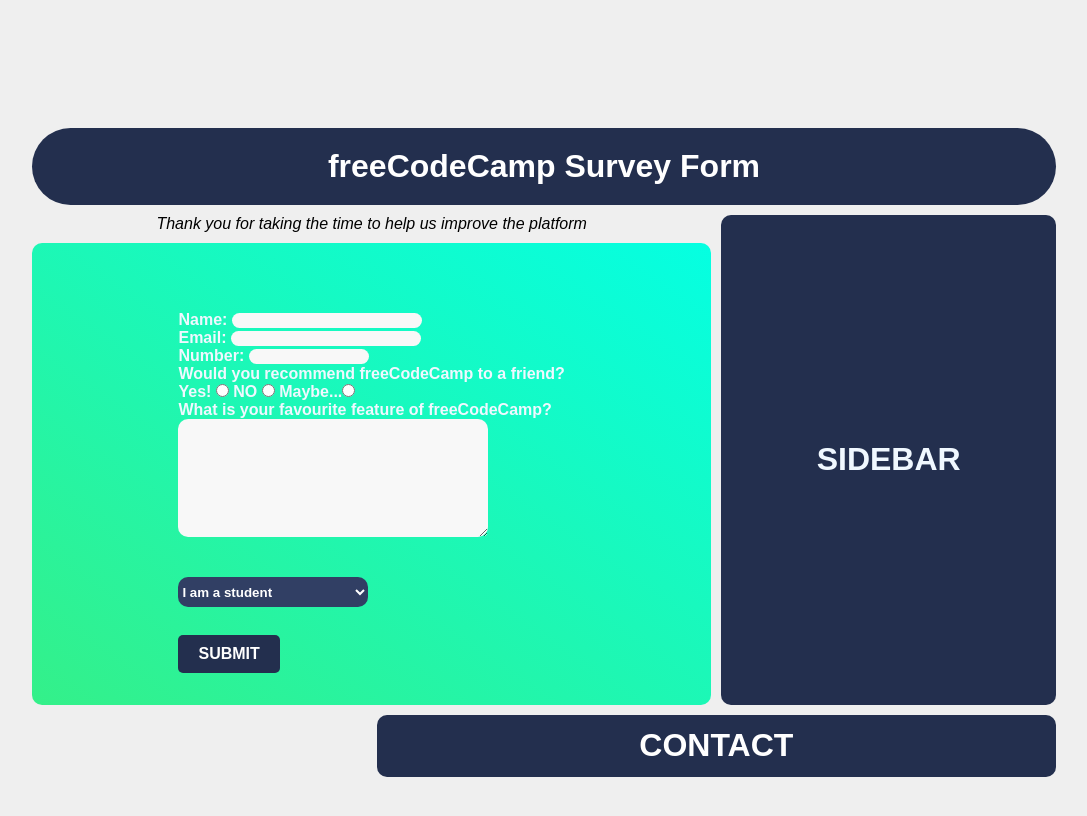
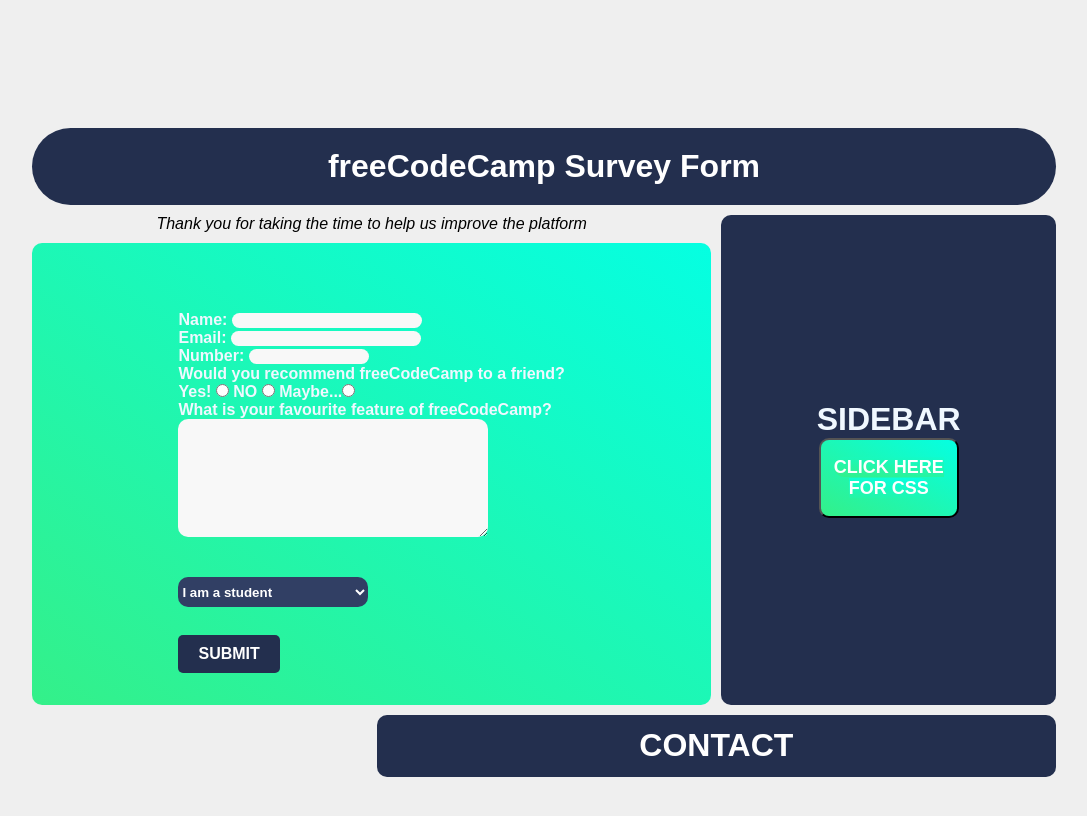
Before and after one commit to victornavareno/SurveyForm, a plain HTML site: page index.html in a window 1280 px wide. Shown: the whole page, without its empty margins (96-1183 px from the left). Drawn offline with Linux system fonts and the light colour scheme.

Commit message:
LINK BUTTON TO CSS FANTASY.COM

```diff
--- a/index.html
+++ b/index.html
@@ -71,7 +71,14 @@
           <button class="submit" type="submit">SUBMIT</button>
         </form>
       </div>
-      <div class="sidebar">SIDEBAR</div>
+      <div class="sidebar">
+        SIDEBAR
+        <button id="fantasyButton">
+          <a id="fantasyButton" href="https://codingfantasy.com/">
+            CLICK HERE FOR CSS</a
+          >
+        </button>
+      </div>
       <a class="footer" href="page2.html">CONTACT</a>
     </div>
   </body>
--- a/style.css
+++ b/style.css
@@ -152,11 +152,20 @@
 
     /*USING FLEXBOX WITHIN ELEMENT IN THE GRID*/
     display: flex;
+    flex-direction: column;
     justify-content: center;
     align-items: center;
     grid-area: sidebar;
 }
 
+.sidebar #fantasyButton{
+    color: #fff;
+    font-size: large;
+    height: 80px;
+    width: 140px;
+    background: linear-gradient(to bottom left, rgb(5, 255, 226), rgb(52, 240, 137));
+    border-radius: 10px;
+}
 .footer{
     color: white;
     background-color: rgb(35, 47, 78);
```
